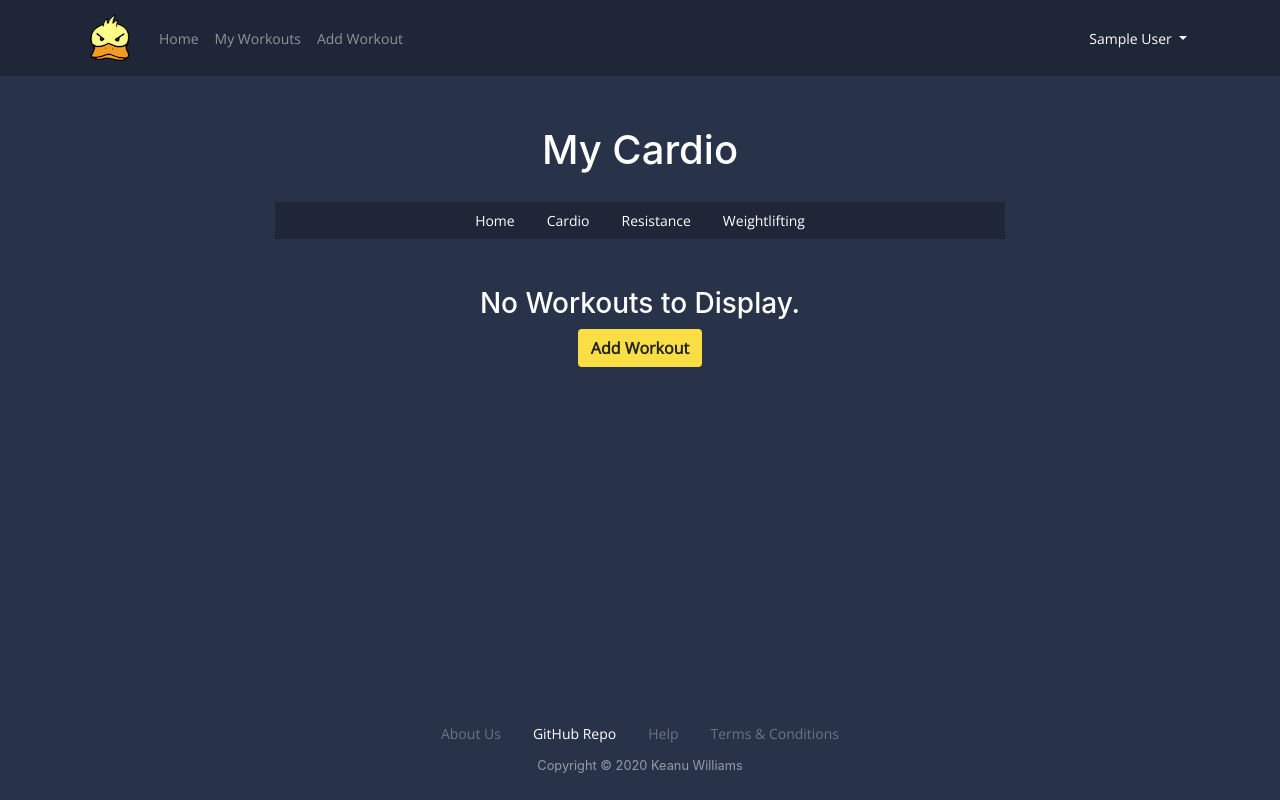
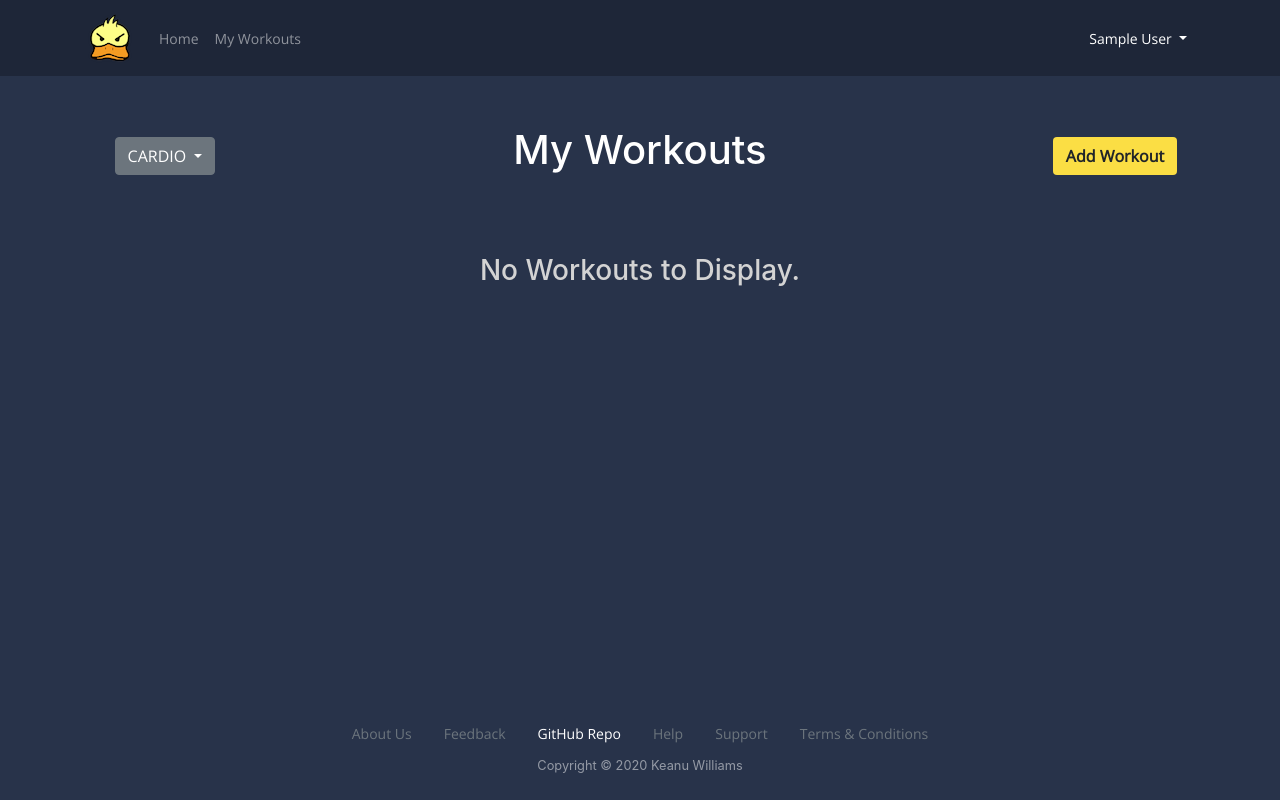
Before and after one commit to keanuwilliams/Billed-Fitness-Log, a Django app: page /workouts/cardio/ in a window 1280 px wide. Run offline with Django 3.2, Linux system fonts and the light colour scheme; the visitor is signed in with stand-in values (Sample User, id 1); data that the repository does not hold is empty; some libraries are stand-ins or nearby versions.

Commit message:
Minor changes to My Workouts pages

```diff
--- a/bfl/log/templates/log/base.html
+++ b/bfl/log/templates/log/base.html
@@ -1,34 +1,37 @@
 {% extends "users/base.html" %}
 {% block content %}
 <div class="container-fluid">
-  <div class="row text-center">
-    <div class="col-md-12">
+  <div class="row text-center align-items-center mb-4">
+    <div class="col-md-2 mb-3">
+      <div class="dropdown">
+        <a class="btn btn-secondary dropdown-toggle" href="#" role="button" id="dropdownMenuLink" data-toggle="dropdown" aria-haspopup="true" aria-expanded="false">
+          {% if category %}
+          {{ category }}
+          {% else %}
+          VIEW ALL
+          {% endif %}
+        </a>
+
+        <div class="dropdown-menu" aria-labelledby="dropdownMenuLink">
+          <a class="dropdown-item" href="{% url 'my-workouts' %}">VIEW ALL</a>
+          <a class="dropdown-item" href="{% url 'my-c-workouts' %}">CARDIO</a>
+          {% if not user.profile.hide_resistance %}
+          <a class="dropdown-item" href="{% url 'my-r-workouts' %}">RESISTANCE</a>
+          {% endif %}
+          <a class="dropdown-item" href="{% url 'my-wl-workouts' %}">WEIGHTLIFTING</a>
+        </div>
+      </div>
+    </div>
+    <div class="col-md-8">
       <h1 class="page-title">
         {% block title %}{% endblock title %}
       </h1>
     </div>
-  </div>
-  <div class="row">
-    <div class="col-md-2"></div>
-    <div class="col-md-8 mb-5">
-      <ul class="nav justify-content-center" style="background-color: rgba(0,0,0,0.25);">
-        <li class="nav-item">
-          <a class="nav-link" href="{% url 'my-workouts' %}">Home</a>
-        </li>
-        <li class="nav-item">
-          <a class="nav-link" href="{% url 'my-c-workouts' %}">Cardio</a>
-        </li>
-        {% if not user.profile.hide_resistance %}
-        <li class="nav-item">
-          <a class="nav-link" href="{% url 'my-r-workouts' %}">Resistance</a>
-        </li>
-        {% endif %}
-        <li class="nav-item">
-          <a class="nav-link" href="{% url 'my-wl-workouts' %}">Weightlifting</a>
-        </li>
-      </ul>
+    <div class="col-md-2 mb-3">
+      <a class="btn form-button" href="{% url 'workout-select' %}" role="button">
+        Add Workout
+      </a>
     </div>
-    <div class="col-md-2"></div>
   </div>
   <div class="row">
     <div class="col-md-12">
--- a/bfl/log/templates/log/workout-detail.html
+++ b/bfl/log/templates/log/workout-detail.html
@@ -8,6 +8,7 @@
           <svg width="1em" height="1em" viewBox="0 0 16 16" class="bi bi-arrow-left" fill="currentColor" xmlns="http://www.w3.org/2000/svg">
             <path fill-rule="evenodd" d="M15 8a.5.5 0 0 0-.5-.5H2.707l3.147-3.146a.5.5 0 1 0-.708-.708l-4 4a.5.5 0 0 0 0 .708l4 4a.5.5 0 0 0 .708-.708L2.707 8.5H14.5A.5.5 0 0 0 15 8z"/>
           </svg>
+          Back
         </a>
         {{ workout.name }}
         <small class="text-muted">{{ workout.date | date:"F d, Y" }}</small>
--- a/bfl/log/templates/log/workout-list.html
+++ b/bfl/log/templates/log/workout-list.html
@@ -6,10 +6,7 @@
 {% if object_list.count == 0 %}
 <div class="row">
   <div class="col-md-12 text-center">
-    <h3 style="color: white;">No Workouts to Display.</h3>
-    <a class="btn form-button" href="{% url 'workout-select' %}" role="button">
-      Add Workout
-    </a>
+    <h3 style="color: lightgray; margin-top: 1em;">No Workouts to Display.</h3>
   </div>
 </div>
 {% else %}
--- a/bfl/log/views.py
+++ b/bfl/log/views.py
@@ -31,7 +31,7 @@ class CWorkoutListView(ListView, LoginRequiredMixin):
 
     def get_context_data(self, **kwargs):
         context = super().get_context_data(**kwargs)
-        context['title'] = 'My Cardio'
+        context['title'] = 'My Workouts'
         context['category'] = 'CARDIO'
         context['th_1'] = 'Sets'
         context['th_2'] = 'Time'
@@ -51,7 +51,7 @@ class RWorkoutListView(ListView, LoginRequiredMixin):
 
     def get_context_data(self, **kwargs):
         context = super().get_context_data(**kwargs)
-        context['title'] = 'My Resistance'
+        context['title'] = 'My Workouts'
         context['category'] = 'RESISTANCE'
         context['th_1'] = 'Resistance'
         context['th_2'] = 'Sets'
@@ -71,7 +71,7 @@ class WLWorkoutListView(ListView, LoginRequiredMixin):
 
     def get_context_data(self, **kwargs):
         context = super().get_context_data(**kwargs)
-        context['title'] = 'My Weightlifting'
+        context['title'] = 'My Workouts'
         context['category'] = 'WEIGHTLIFTING'
         context['th_1'] = 'Weight'
         context['th_2'] = 'Sets'
--- a/bfl/users/templates/users/base.html
+++ b/bfl/users/templates/users/base.html
@@ -62,9 +62,6 @@
                 <li class="nav-item">
                   <a class="nav-link" href="{% url 'my-workouts' %}">My Workouts</a>
                 </li>
-                <li class="nav-item">
-                  <a class="nav-link" href="{% url 'workout-select' %}">Add Workout</a>
-                </li>
                 {% endif %}
               </ul>
               <ul class="navbar-nav">
@@ -126,10 +123,16 @@
             <a class="nav-link disabled" href="#" tabindex="-1" aria-disabled="true">About Us</a>
           </li>
           <li class="nav-item">
+            <a class="nav-link disabled" href="#" tabindex="-1" aria-disabled="true">Feedback</a>
+          </li>
+          <li class="nav-item">
             <a class="nav-link" href="https://github.com/keanuwilliams/Billed-Fitness-Log" target="_blank">GitHub Repo</a>
           </li>
           <li class="nav-item">
             <a class="nav-link disabled" href="#" tabindex="-1" aria-disabled="true">Help</a>
+          </li>
+          <li class="nav-item">
+            <a class="nav-link disabled" href="#" tabindex="-1" aria-disabled="true">Support</a>
           </li>
           <li class="nav-item">
             <a class="nav-link disabled" href="#" tabindex="-1" aria-disabled="true">Terms & Conditions</a>
```
Also changed, not shown: bfl/users/templates/users/register.html (+9 -3 lines).
